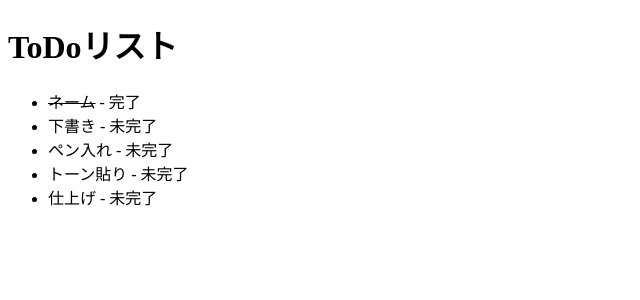
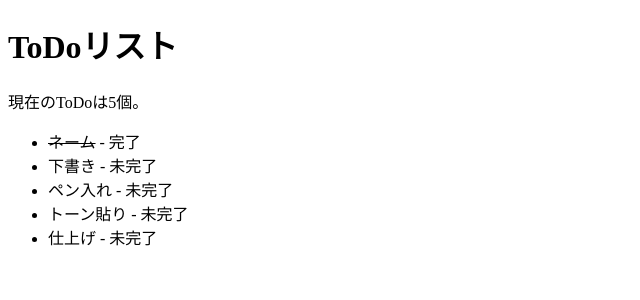
Before and after one commit to sosuisen/klp_networkprog_vite_react_practice, a React (Vite) app: page / in a window 1280 px wide. Shown: the top 300 px of the page, without its empty margins (0-640 px from the left). Built offline with nearby package versions, Linux system fonts and the light colour scheme.

Commit message:
add answer

```diff
--- a/src/App.tsx
+++ b/src/App.tsx
@@ -16,6 +16,7 @@ const App = () => {
 	return (
 		<div>
 			<h1>ToDoリスト</h1>
+			<p>現在のToDoは{todos.length}個。</p>
 			<ul>
 				{todos.map((todo) => (
 					<li key={todo.id}>
```
